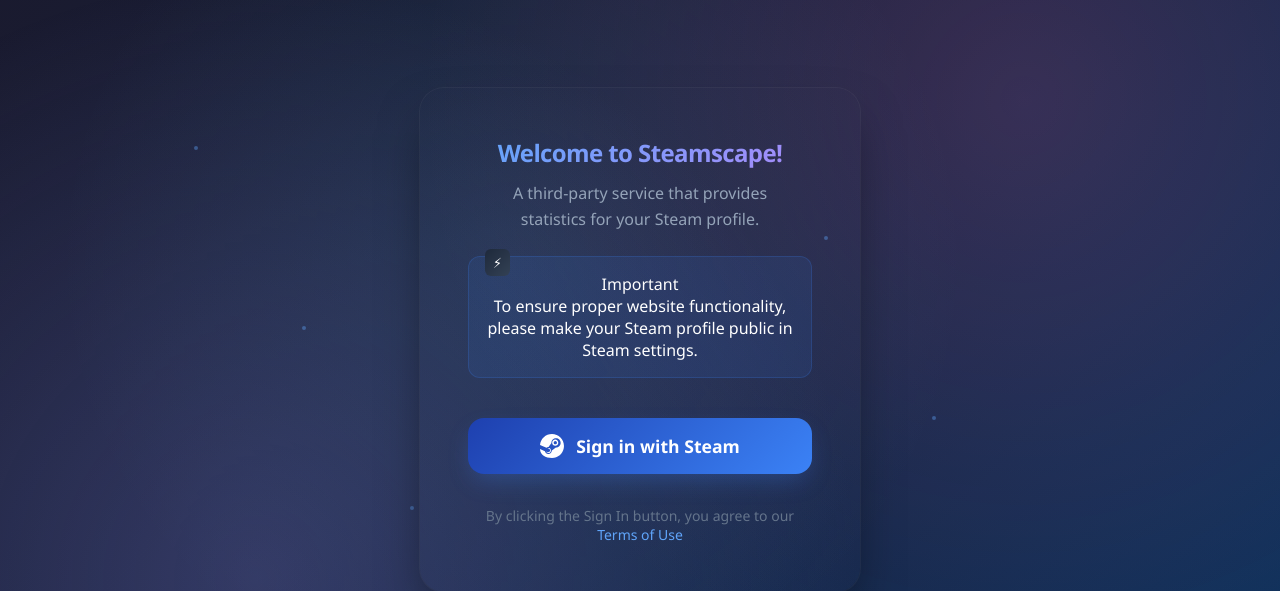
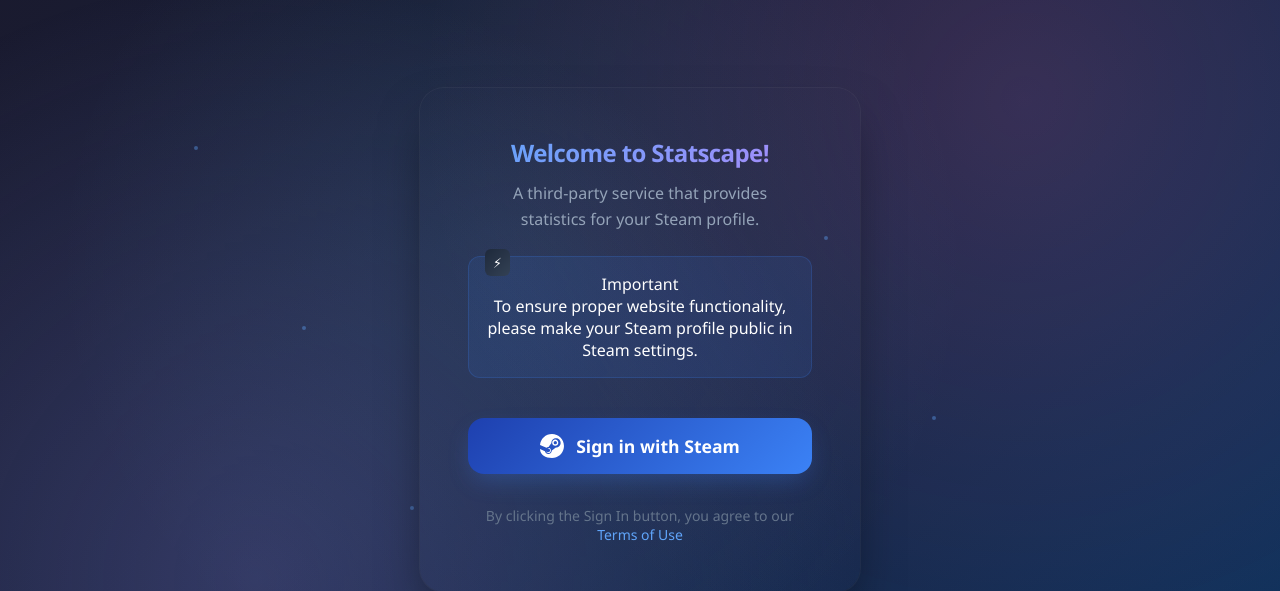
Before and after one commit to danielmakhmudov/statscape, a Django app: page /login/ in a window 1280 px wide. Shown: the part 60-651 px from the top of the page. Run offline with Django 5.2, Linux system fonts and the light colour scheme.

Commit message:
chores: change name of the project

```diff
--- a/users/templates/users/login.html
+++ b/users/templates/users/login.html
@@ -1,12 +1,12 @@
 {% extends 'base.html' %}
 {% load static %}
 
-{% block title %}Sign in - Steamscape{% endblock %}
+{% block title %}Sign in - Statscape{% endblock %}
 
 {% block content %}
 <div class="login-container">
     <div class="login-content-header">
-        <h1 class="login-content-title">Welcome to Steamscape!</h1>
+        <h1 class="login-content-title">Welcome to Statscape!</h1>
         <p class="login-content-subtitle">
             A third-party service that provides statistics for your Steam profile.
         </p>
```
